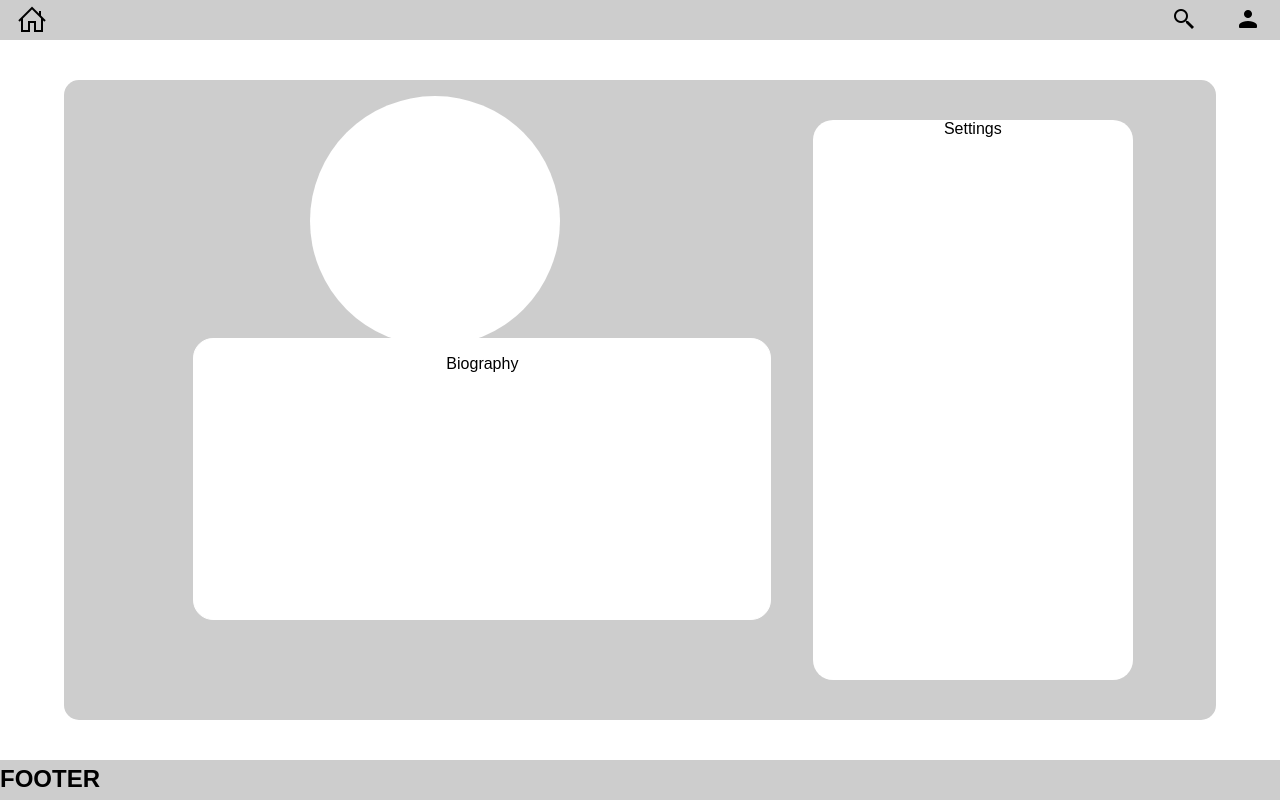
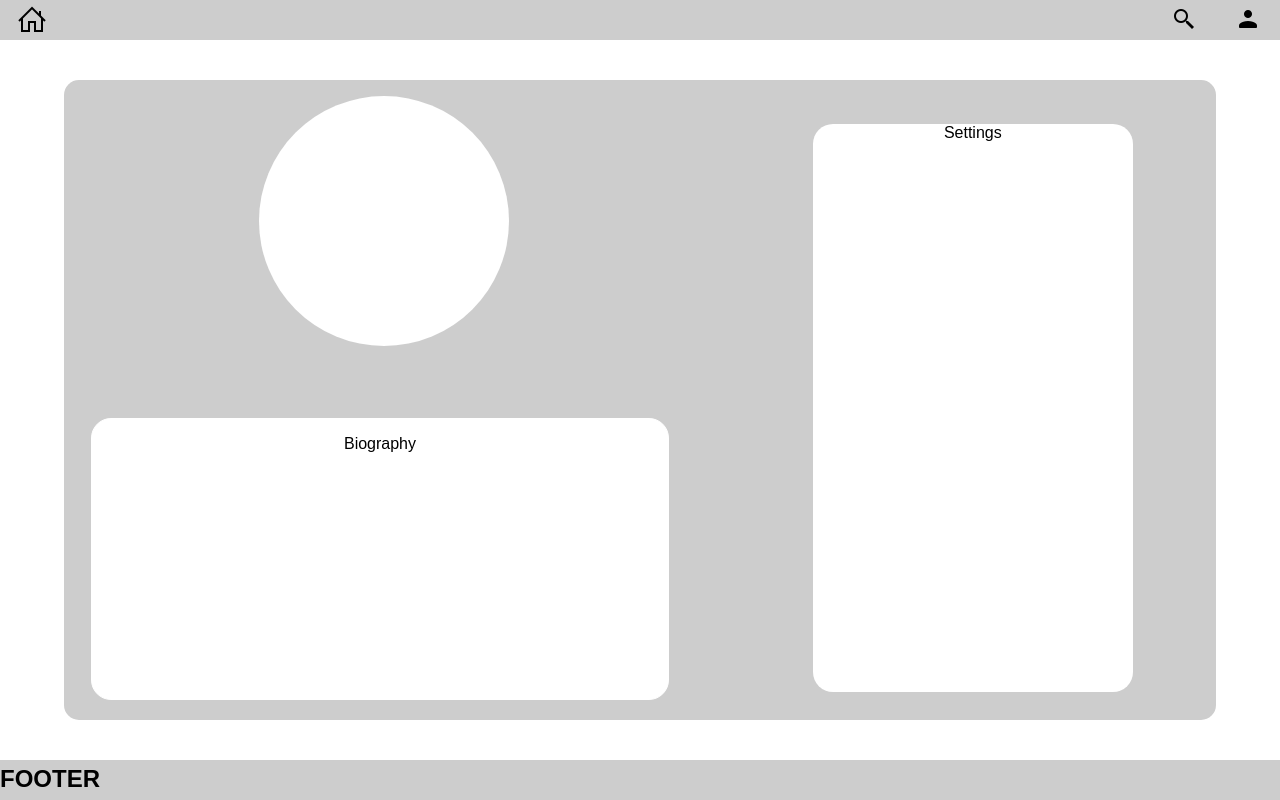
Before and after one commit to antoniotorres02/webai, a plain HTML site: page profile.html in a window 1280 px wide. Drawn offline with Linux system fonts and the light colour scheme.

Commit message:
Modificado style.css para corregir el profile

```diff
--- a/styles/style.css
+++ b/styles/style.css
@@ -233,8 +233,8 @@ footer {
     border-radius: 20px;
     width: 45%;
     height: 35%;
-    bottom: 15%;
-    left: 33%;
+    bottom: 5%;
+    left: 25%;
     transform: translate(-50%, 0%);
 }
 
@@ -245,7 +245,7 @@ footer {
     width: 250px;
     height: 250px;
     top: 12%;
-    left: 34%;
+    left: 30%;
     transform: translate(-50%, 0%);
 }
 
@@ -254,8 +254,8 @@ footer {
     background-color: white;
     border-radius: 20px;
     width: 25%;
-    height: 70%;
-    bottom: 15%;
+    height: 71%;
+    bottom: 13.5%;
     left: 76%;
     transform: translate(-50%, 0%);
     text-align: center;
```
